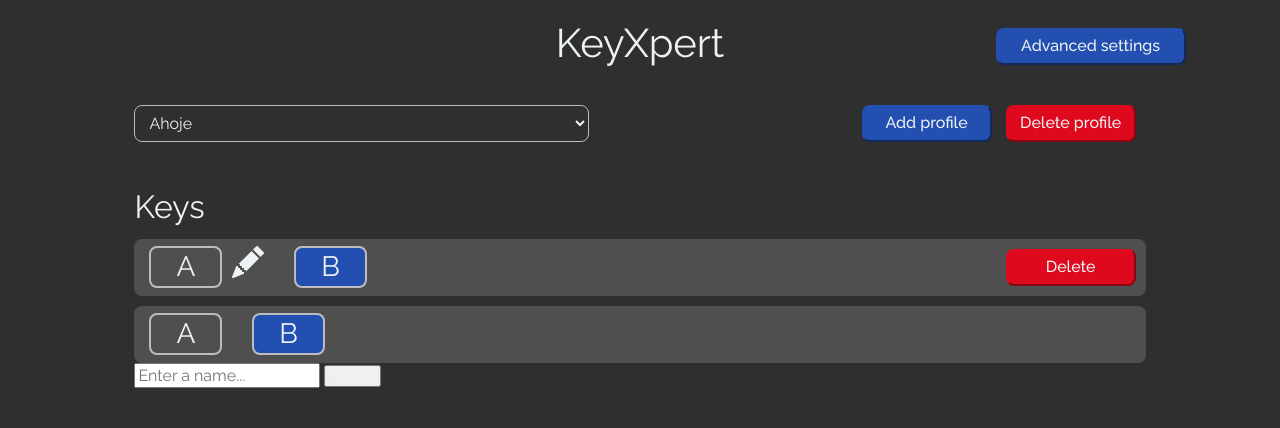
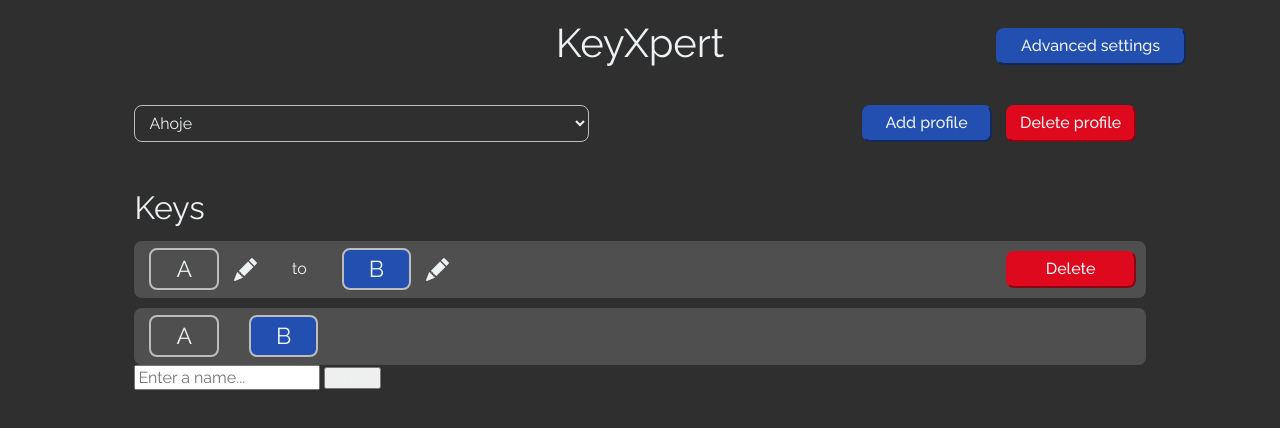
Before and after one commit to TDiblik/KeyXpert, a Svelte app in the folder ui/: page / in a window 1280 px wide. Shown: the top 428 px of the page. Built offline with nearby package versions, Linux system fonts and the light colour scheme.

Commit message:
[Wip] Base UI

```diff
--- a/ui/src/App.svelte
+++ b/ui/src/App.svelte
@@ -31,13 +31,12 @@
     <div class="rebind-item">
       <div class="keys-container">
         <div class="key"> A </div>
-        <!-- <div class="key"> A </div> -->
-        <div class="edit-pen">
-          <img src="/public/edit-pen.svg" />
-        </div>
+        <img class="edit-pen" src="/edit-pen.svg" alt="edit button" />
       </div>
+      <span class="from-to-label">to</span>
       <div class="keys-container">
         <div class="key new"> B </div>
+        <img class="edit-pen" src="/edit-pen.svg" alt="edit button" />
       </div>
       <div class="remove-container">
         <button class="btn delete">Delete</button>
--- a/ui/src/styles.css
+++ b/ui/src/styles.css
@@ -11,6 +11,7 @@
   --green: #49b285;
 
   --border-radius: 8px;
+  --key-size: 23px;
 }
 
 html,
@@ -62,7 +63,7 @@ body {
 
 .sub-heading {
   font-size: 32px;
-  line-height: 40px;
+  line-height: 42px;
   margin-bottom: 12px;
 }
 
@@ -132,14 +133,18 @@ body {
   display: flex;
   gap: 10px;
   margin: 0px 15px;
+  align-items: center;
 }
 
 .key {
   padding: 4px 25px;
-  font-size: 28px;
+  font-size: var(--key-size);
   line-height: 30px;
   border: 2px solid var(--gray);
   border-radius: var(--border-radius);
+}
+.key:hover {
+  cursor: default;
 }
 
 .key.new {
@@ -150,3 +155,18 @@ body {
   margin-left: auto;
   margin-right: 10px;
 }
+
+.edit-pen {
+  height: var(--key-size);
+  margin-left: 5px;
+}
+.edit-pen:hover {
+  cursor: pointer;
+}
+
+.from-to-label {
+  margin: 0 20px;
+}
+.from-to-label:hover {
+  cursor: default;
+}
```
